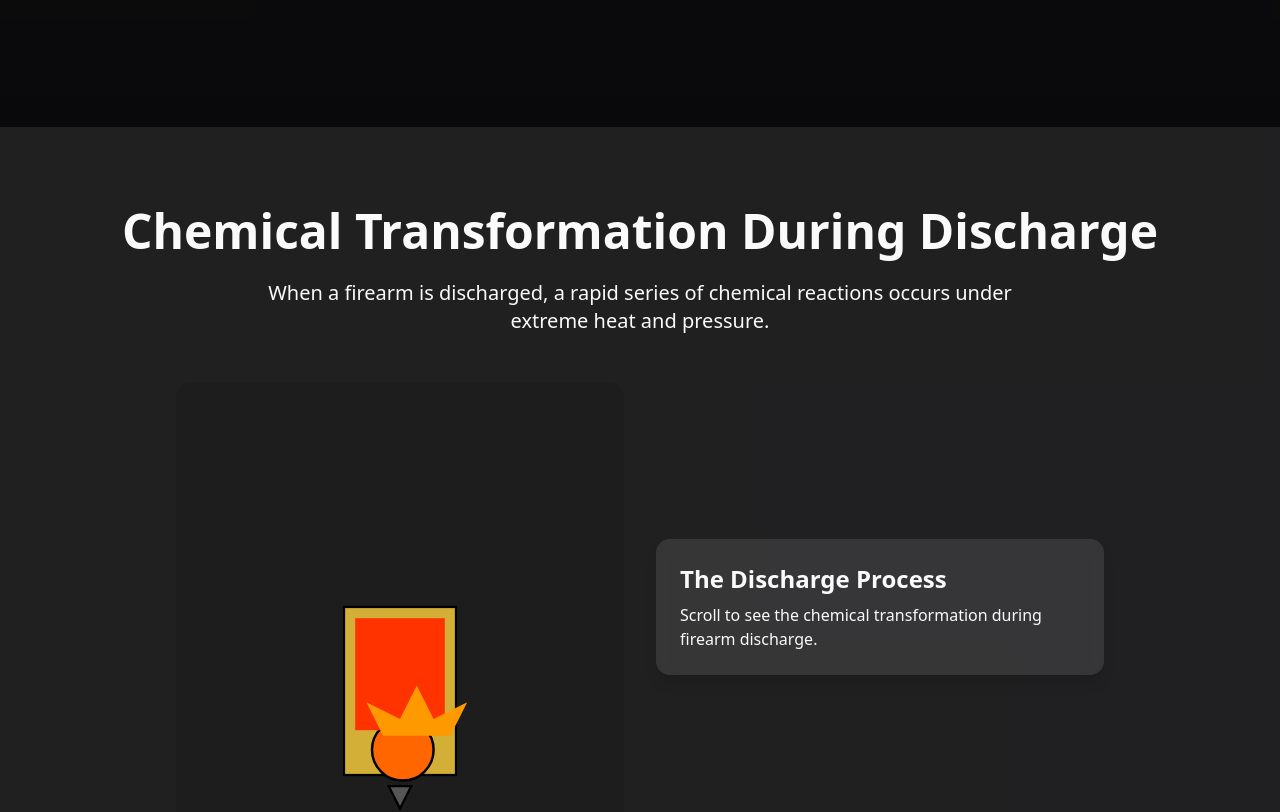
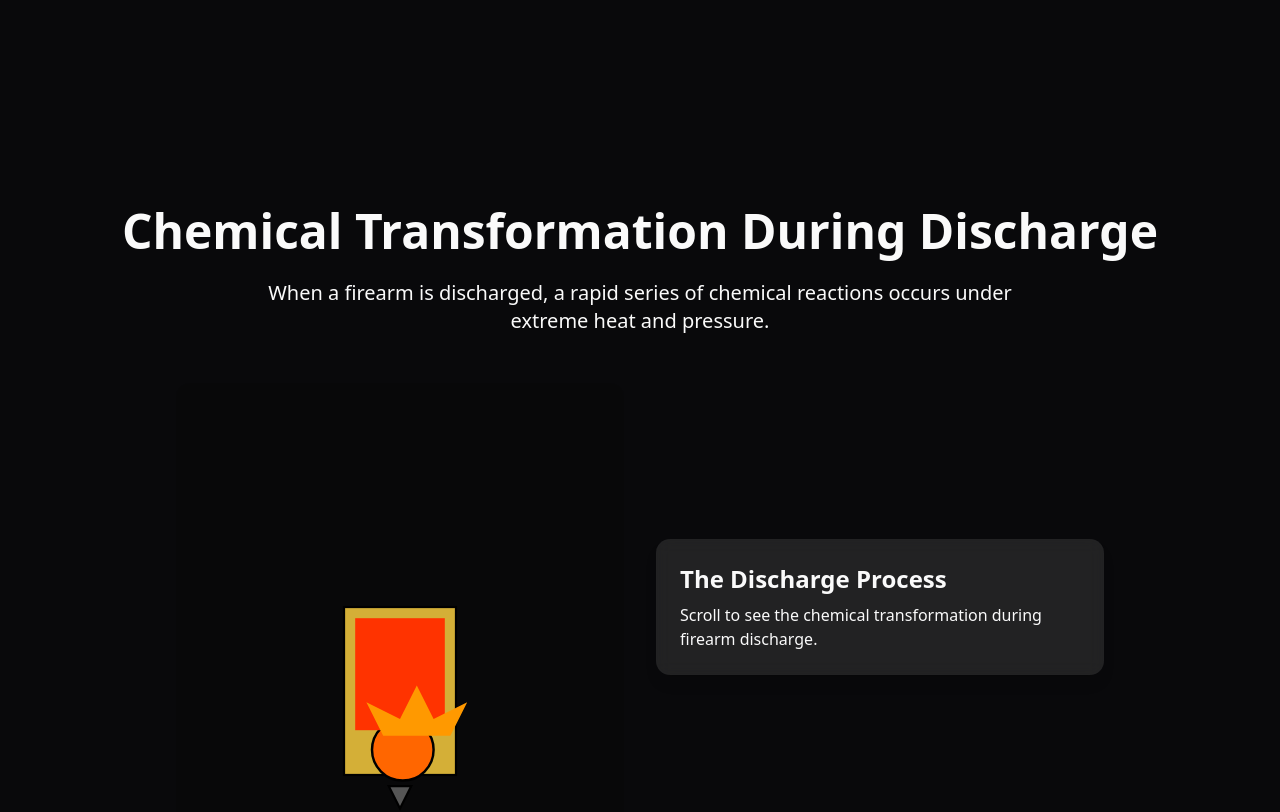
Before and after one commit to Danielnke/gsr-project, a Next.js app: page / in a window 1280 px wide. Shown: the part 1761-2573 px from the top of the page. Built offline with nearby package versions, Linux system fonts and the light colour scheme.

Commit message:
Cursor animation

```diff
--- a/src/app/globals.css
+++ b/src/app/globals.css
@@ -124,3 +124,14 @@ body {
     @apply bg-background text-foreground;
   }
 }
+
+/* Ensure sections are transparent to show global background */
+section,
+.app-section { /* Or whatever class your sections use */
+  background-color: transparent !important; /* Ensure transparency */
+}
+/* Or, if sections are direct children of body or a main wrapper */
+body > section,
+main > section {
+    background-color: transparent !important;
+}
--- a/src/components/sections/Section1_Introduction.tsx
+++ b/src/components/sections/Section1_Introduction.tsx
@@ -127,10 +127,10 @@ const Section1_Introduction: React.FC<Section1Props> = ({ onContinue }) => {
     <Section id="introduction" className="relative overflow-hidden min-h-screen">
       <div
         ref={sectionRef}
-        className="absolute inset-0 bg-gradient-to-br from-primary/5 to-secondary/10"
+        className="absolute inset-0" /* Removed background gradient */
         style={{ backgroundSize: '200% 200%', backgroundPosition: '0% 0%' }}
         aria-hidden="true"
-      />
+      ></div> {/* Ensure it's a div if it was self-closing before and had content/purpose beyond bg */}
 
       <div className="relative z-10 max-w-4xl mx-auto text-center px-4">
         <h1
--- a/src/components/sections/Section2_Ammunition.tsx
+++ b/src/components/sections/Section2_Ammunition.tsx
@@ -27,7 +27,7 @@ const Section2_Ammunition: React.FC = () => {
   };
 
   return (
-    <Section id="ammunition" className="bg-secondary/5 relative">
+    <Section id="ammunition" className="relative">
       <div ref={sectionRef} className="max-w-6xl mx-auto w-full">
         <h2 className="text-4xl md:text-5xl font-bold mb-6 text-center">Ammunition Components</h2>
 
--- a/src/components/sections/Section3/index.tsx
+++ b/src/components/sections/Section3/index.tsx
@@ -64,7 +64,7 @@ const Section3_Discharge: React.FC = () => {
   }, [animationPlayed]); // Include animationPlayed in dependencies
 
   return (
-    <Section id="discharge" className="bg-primary/10 relative">
+    <Section id="discharge" className="relative">
       <div ref={sectionRef} className="max-w-6xl mx-auto w-full">
         <h2 className="text-4xl md:text-5xl font-bold mb-6 text-center">Chemical Transformation During Discharge</h2>
 
--- a/src/components/sections/Section4/index.tsx
+++ b/src/components/sections/Section4/index.tsx
@@ -159,7 +159,7 @@ const Section4_Dispersion: React.FC = () => {
   }, [animationPhase]);
 
   return (
-    <Section id="dispersion" className="bg-secondary/10 relative">
+    <Section id="dispersion" className="relative">
       <div ref={sectionRef} className="max-w-6xl mx-auto w-full">
         <h2 className="text-4xl md:text-5xl font-bold mb-6 text-center">Particle Dispersion & Deposition</h2>
 
--- a/src/components/sections/Section5_Conclusion.tsx
+++ b/src/components/sections/Section5_Conclusion.tsx
@@ -128,7 +128,7 @@ const Section5_Conclusion: React.FC = () => {
   }, []); // Empty dependency array ensures this runs only once on mount
 
   return (
-    <Section id="conclusion" className="bg-black/80 relative overflow-hidden">
+    <Section id="conclusion" className="relative overflow-hidden">
       {/* Background particle effect - subtle, static particles */}
       <div className="absolute inset-0 opacity-20">
         {particles.map((style, i) => (
```
